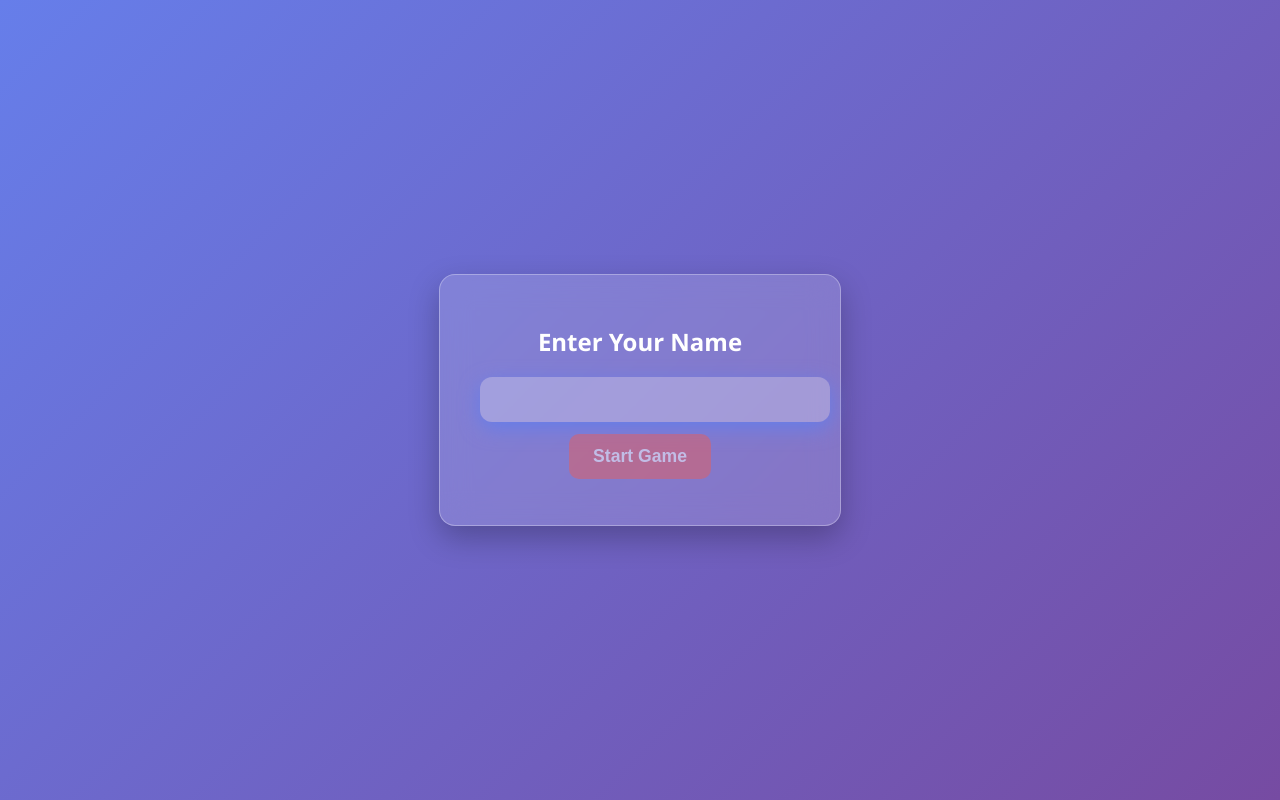
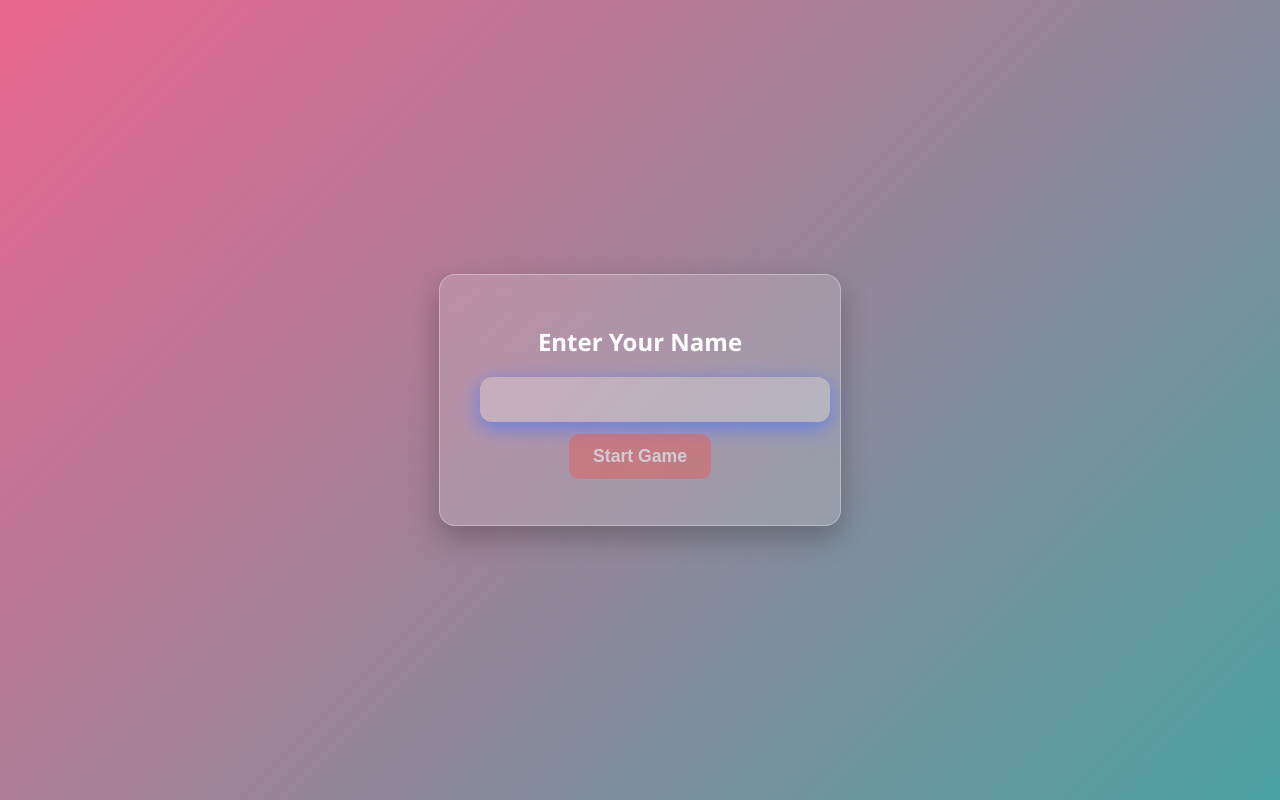
Before and after one commit to reddyharshavardhan/Rock-Paper-game, a plain HTML site: page index.html in a window 1280 px wide. Drawn offline with Linux system fonts and the light colour scheme.

Commit message:
style.css

```diff
--- a/style.css
+++ b/style.css
@@ -1,7 +1,7 @@
 /* Background gradient */
 body {
   font-family: 'Segoe UI', Tahoma, Geneva, Verdana, sans-serif;
-  background: linear-gradient(135deg, #667eea, #764ba2);
+  background: linear-gradient(135deg, #ea6690, #4ba2a2);
   margin: 0;
   height: 100vh;
   display: flex;
```
